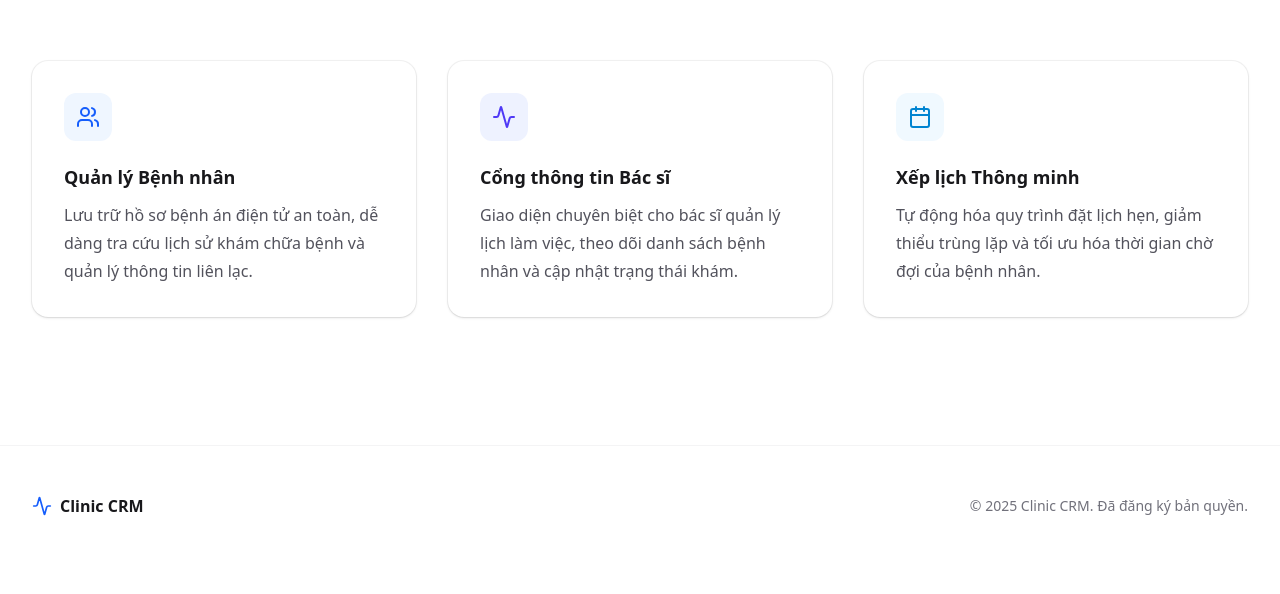
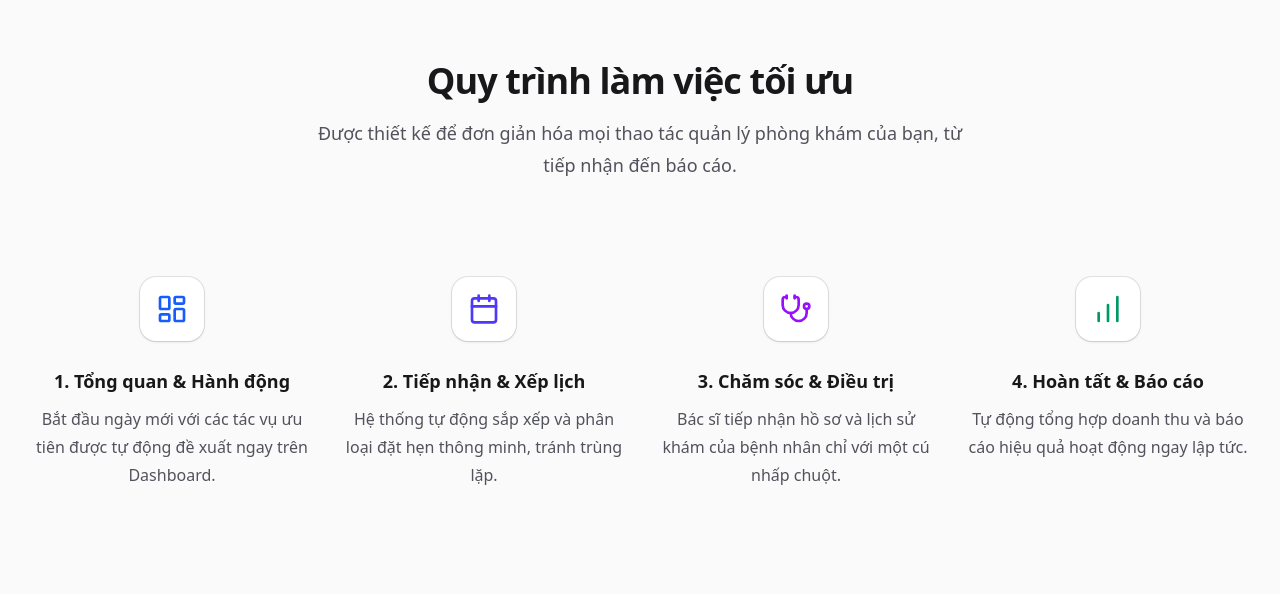
Before and after one commit to dqez/clinic-crm, a Next.js app: page / in a window 1280 px wide. Shown: the part 866-1460 px from the top of the page. Before the commit the page ends 1432 px from the top, so only its background shows below. Built offline with nearby package versions, Linux system fonts and the light colour scheme.

Commit message:
Add workflows and features to the home page.

```diff
--- a/app/page.tsx
+++ b/app/page.tsx
@@ -1,5 +1,5 @@
 import Link from "next/link";
-import { ArrowRight, Calendar, Users, Activity } from "lucide-react";
+import { ArrowRight, Calendar, Users, Activity, LayoutDashboard, Stethoscope, BarChart } from "lucide-react";
 
 export default function Home() {
   return (
@@ -67,6 +67,68 @@ export default function Home() {
           </div>
         </section>
 
+        {/* Workflow Section */}
+        <section className="bg-zinc-50 py-24 sm:py-32">
+          <div className="container mx-auto px-4 sm:px-6 lg:px-8">
+            <div className="mx-auto max-w-2xl text-center">
+              <h2 className="text-3xl font-bold tracking-tight text-zinc-900 sm:text-4xl">
+                Quy trình làm việc tối ưu
+              </h2>
+              <p className="mt-4 text-lg leading-8 text-zinc-600">
+                Được thiết kế để đơn giản hóa mọi thao tác quản lý phòng khám của bạn, từ tiếp nhận đến báo cáo.
+              </p>
+            </div>
+
+            <div className="mx-auto mt-16 max-w-2xl sm:mt-20 lg:mt-24 lg:max-w-none">
+              <div className="grid grid-cols-1 gap-y-12 lg:grid-cols-4 lg:gap-x-8">
+                {/* Step 1 */}
+                <div className="relative flex flex-col items-center text-center">
+                  <div className="mb-6 flex h-16 w-16 items-center justify-center rounded-2xl bg-white shadow-sm ring-1 ring-zinc-900/10">
+                    <LayoutDashboard className="h-8 w-8 text-blue-600" />
+                  </div>
+                  <h3 className="text-lg font-semibold leading-8 text-zinc-900">1. Tổng quan & Hành động</h3>
+                  <p className="mt-2 text-base leading-7 text-zinc-600">
+                    Bắt đầu ngày mới với các tác vụ ưu tiên được tự động đề xuất ngay trên Dashboard.
+                  </p>
+                </div>
+
+                {/* Step 2 */}
+                <div className="relative flex flex-col items-center text-center">
+                  <div className="relative z-10 mb-6 flex h-16 w-16 items-center justify-center rounded-2xl bg-white shadow-sm ring-1 ring-zinc-900/10">
+                    <Calendar className="h-8 w-8 text-indigo-600" />
+                  </div>
+                  <h3 className="text-lg font-semibold leading-8 text-zinc-900">2. Tiếp nhận & Xếp lịch</h3>
+                  <p className="mt-2 text-base leading-7 text-zinc-600">
+                    Hệ thống tự động sắp xếp và phân loại đặt hẹn thông minh, tránh trùng lặp.
+                  </p>
+                </div>
+
+                {/* Step 3 */}
+                <div className="relative flex flex-col items-center text-center">
+                  <div className="relative z-10 mb-6 flex h-16 w-16 items-center justify-center rounded-2xl bg-white shadow-sm ring-1 ring-zinc-900/10">
+                    <Stethoscope className="h-8 w-8 text-purple-600" />
+                  </div>
+                  <h3 className="text-lg font-semibold leading-8 text-zinc-900">3. Chăm sóc & Điều trị</h3>
+                  <p className="mt-2 text-base leading-7 text-zinc-600">
+                    Bác sĩ tiếp nhận hồ sơ và lịch sử khám của bệnh nhân chỉ với một cú nhấp chuột.
+                  </p>
+                </div>
+
+                {/* Step 4 */}
+                <div className="relative flex flex-col items-center text-center">
+                  <div className="relative z-10 mb-6 flex h-16 w-16 items-center justify-center rounded-2xl bg-white shadow-sm ring-1 ring-zinc-900/10">
+                    <BarChart className="h-8 w-8 text-emerald-600" />
+                  </div>
+                  <h3 className="text-lg font-semibold leading-8 text-zinc-900">4. Hoàn tất & Báo cáo</h3>
+                  <p className="mt-2 text-base leading-7 text-zinc-600">
+                    Tự động tổng hợp doanh thu và báo cáo hiệu quả hoạt động ngay lập tức.
+                  </p>
+                </div>
+              </div>
+            </div>
+          </div>
+        </section>
+
         {/* Features Section */}
         <section className="py-24 sm:py-32">
           <div className="container mx-auto px-4 sm:px-6 lg:px-8">
```
